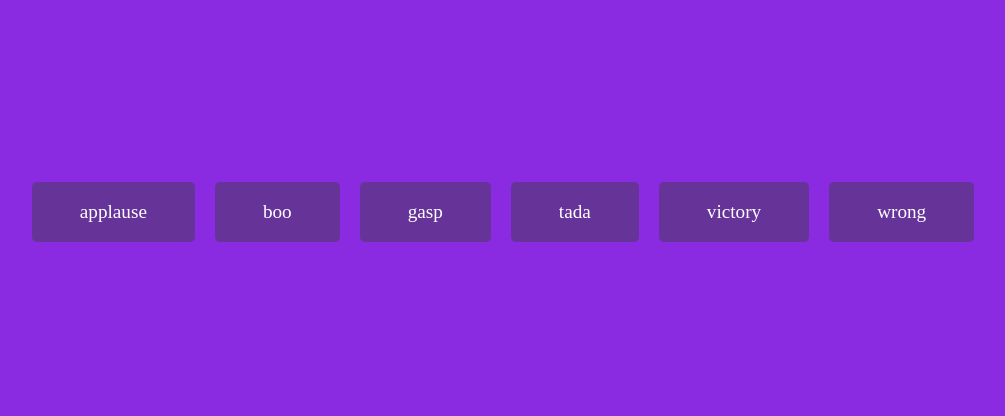
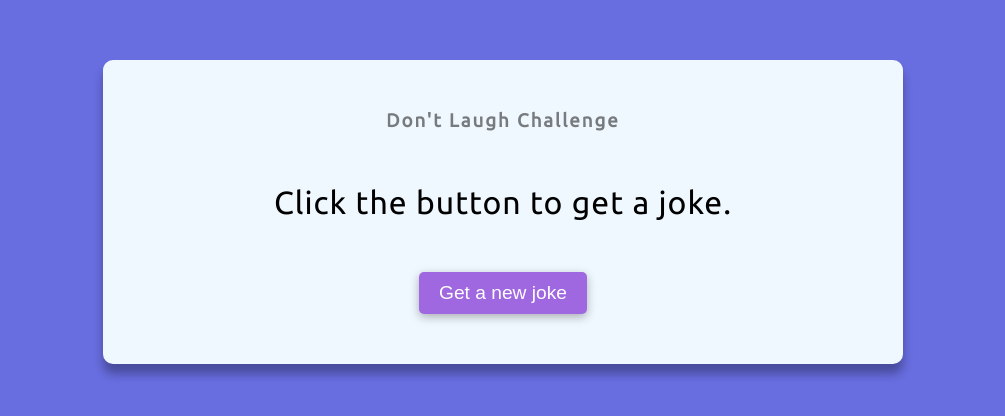
Before and after one commit to YaeZed/50-projects-vue3, a Vue app in the folder 50projects-vue3/: page / in a window 1280 px wide. Shown: the part 188-604 px from the top of the page, without its empty margins (137-1142 px from the left). Built offline with nearby package versions, Linux system fonts and the light colour scheme.

Commit message:
DadJokes

```diff
--- a/50projects-vue3/src/App.vue
+++ b/50projects-vue3/src/App.vue
@@ -7,7 +7,8 @@
   <!-- <ScrollAnimation></ScrollAnimation> -->
   <!-- <SplitLandingPage></SplitLandingPage> -->
   <!-- <LoginWavePage></LoginWavePage> -->
-  <SoundPlayer></SoundPlayer>
+  <!-- <SoundPlayer></SoundPlayer> -->
+  <DadJokes></DadJokes>
 </template>
 
 <script setup lang="ts">
@@ -20,6 +21,7 @@ import ScrollAnimation from "./components/ScrollAnimation.vue";
 import SplitLandingPage from "./components/SplitLandingPage.vue";
 import LoginWavePage from "./components/LoginWavePage.vue";
 import SoundPlayer from "./components/SoundPlayer.vue";
+import DadJokes from "./components/DadJokes.vue";
 </script>
 
 <style scoped></style>
--- /dev/null
+++ b/50projects-vue3/src/components/DadJokes.vue
@@ -0,0 +1,80 @@
+<template>
+  <div class="dad-jokes-body">
+    <div class="container">
+      <h3>Don't Laugh Challenge</h3>
+      <div class="joke">{{ joke }}</div>
+      <button @click="getJoke">Get a new joke</button>
+    </div>
+  </div>
+</template>
+
+<script setup lang="ts">
+import { ref } from "vue";
+import axios from "axios";
+const joke = ref("Click the button to get a joke.");
+const url = "https://icanhazdadjoke.com/";
+const config = {
+  headers: {
+    Accept: "application/json",
+  },
+};
+const getJoke = async () => {
+  try {
+    const response = await axios.get(url, config);
+    joke.value = response.data.joke;
+  } catch (error) {
+    console.log(error);
+  }
+};
+</script>
+
+<style scoped>
+@import url("https://fonts.googleapis.com/css2?family=Ubuntu");
+
+.dad-jokes-body {
+  background-color: #686de0;
+  height: 100vh;
+  display: flex;
+  align-items: center;
+  justify-content: center;
+  font-family: "Ubuntu", sans-serif;
+}
+
+.container {
+  background-color: aliceblue;
+  border-radius: 10px;
+  max-width: 100%;
+  width: 800px;
+  padding: 50px 20px;
+  text-align: center;
+  box-shadow: 0 10px 10px rgba(0, 0, 0, 0.3);
+}
+
+h3 {
+  opacity: 0.5;
+  margin: 0;
+  letter-spacing: 2px;
+}
+.joke {
+  font-size: 2rem;
+  margin: 50px auto;
+  line-height: 40px;
+  letter-spacing: 1px;
+  max-width: 600px;
+}
+button {
+  background-color: #9f68e0;
+  border: none;
+  padding: 10px 20px;
+  border-radius: 5px;
+  color: white;
+  font-size: 1.2rem;
+  cursor: pointer;
+  box-shadow: 0 3px 10px rgba(0, 0, 0, 0.3);
+  transition: all 0.1s ease-in-out;
+}
+
+button:active {
+  scale: 0.85;
+}
+</style>
```
